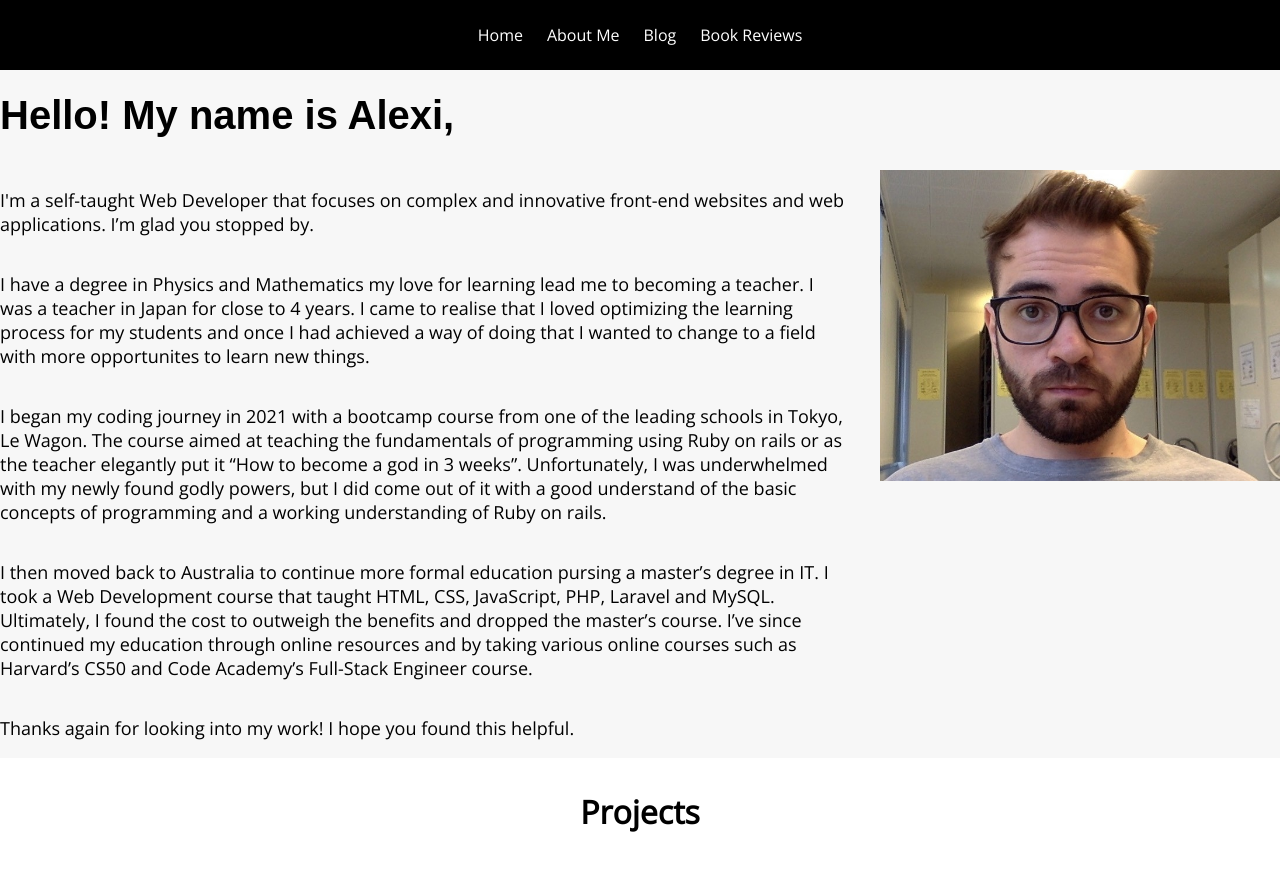
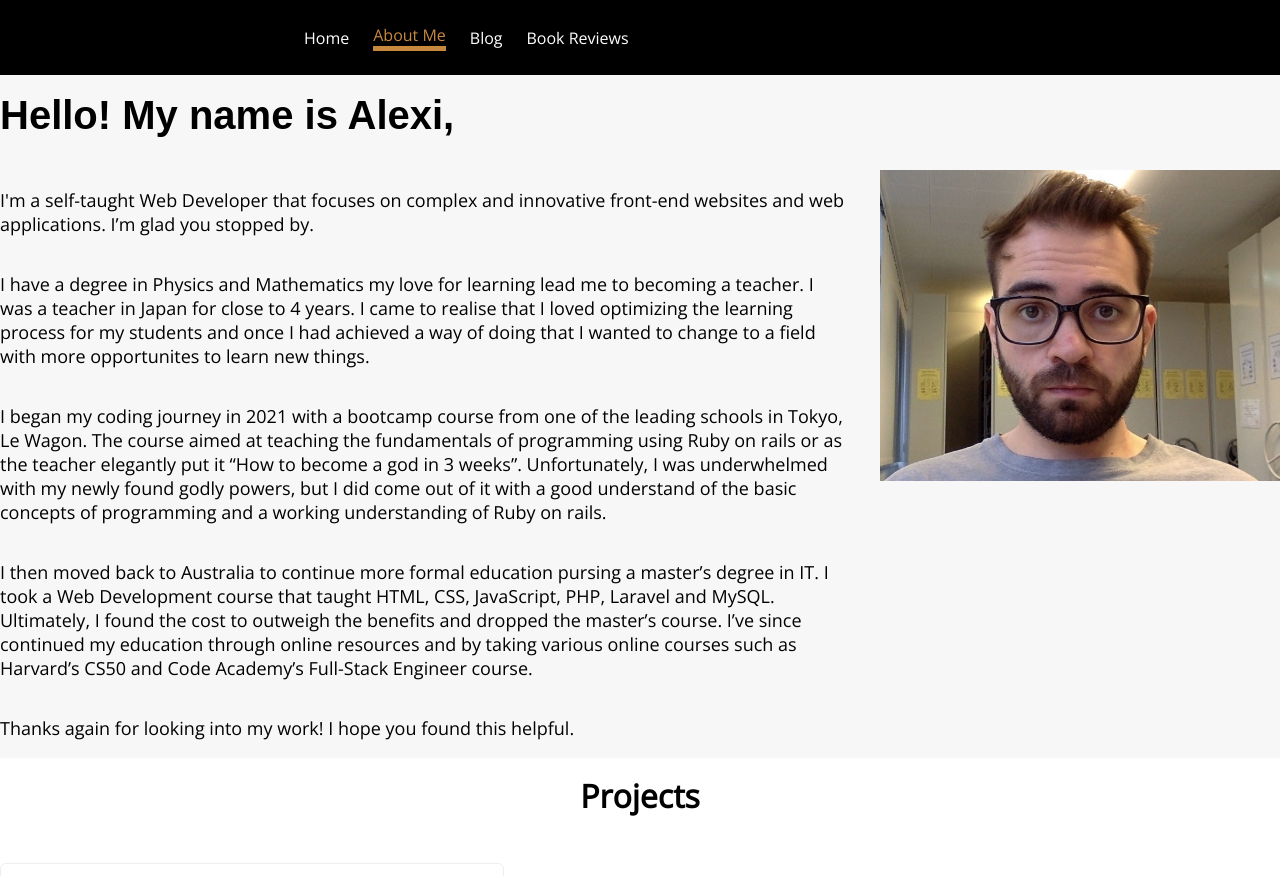
Before and after one commit to AlexandrosBest/Portfolio, a plain HTML site: page index.html in a window 1280 px wide. Shown: the top 876 px of the page. Drawn offline with nearby package versions, Linux system fonts and the light colour scheme; a web font is replaced by a local one.

Commit message:
Fixing Nav bar

```diff
--- a/index.html
+++ b/index.html
@@ -14,7 +14,7 @@
             <nav>
                 <ul class="navigation-items">
                     <li class="navigation-items">Home</li>
-                    <li class="navigation-items">About Me</li>
+                    <li class="navigation-items" id="about-me">About Me</li>
                     <li class="navigation-items">Blog</li>
                     <li class="navigation-items">Book Reviews</li>
                 </ul>
@@ -113,8 +113,6 @@
                     </div>
                 </div>
             </div>
-
-
         </div>
 
         <footer>
--- a/styles/index.css
+++ b/styles/index.css
@@ -45,11 +45,15 @@ body {
     margin: 0;
     padding-top: 60px;
 }
+#about-me {
+    color: #c7893e;
+    border-bottom: 5px solid #c7893e;
+}
 
 nav {
     display: flex;
     align-items: center;
-    margin: auto;
+    padding-left: 280px;
 }
 
 .navigation-items {
@@ -99,7 +103,9 @@ nav {
 
 .project-heading {
     text-align: center;
-    padding-top: 32px;
+    margin: 0px;
+    margin-bottom: 16px;
+    margin-top: 16px;
 }
 
 .container-card {
@@ -145,11 +151,6 @@ nav {
     justify-content: center;
 }
 
-.project-heading {
-    margin: 0px;
-    margin-bottom: 16px;
-}
-
 .collum-text {
    margin: 0;
    padding-bottom: 50px;
@@ -175,7 +176,7 @@ nav {
 }
 
 .contact-size {
-    width: 15%;
+    width: 13%;
 }
 
 
```
